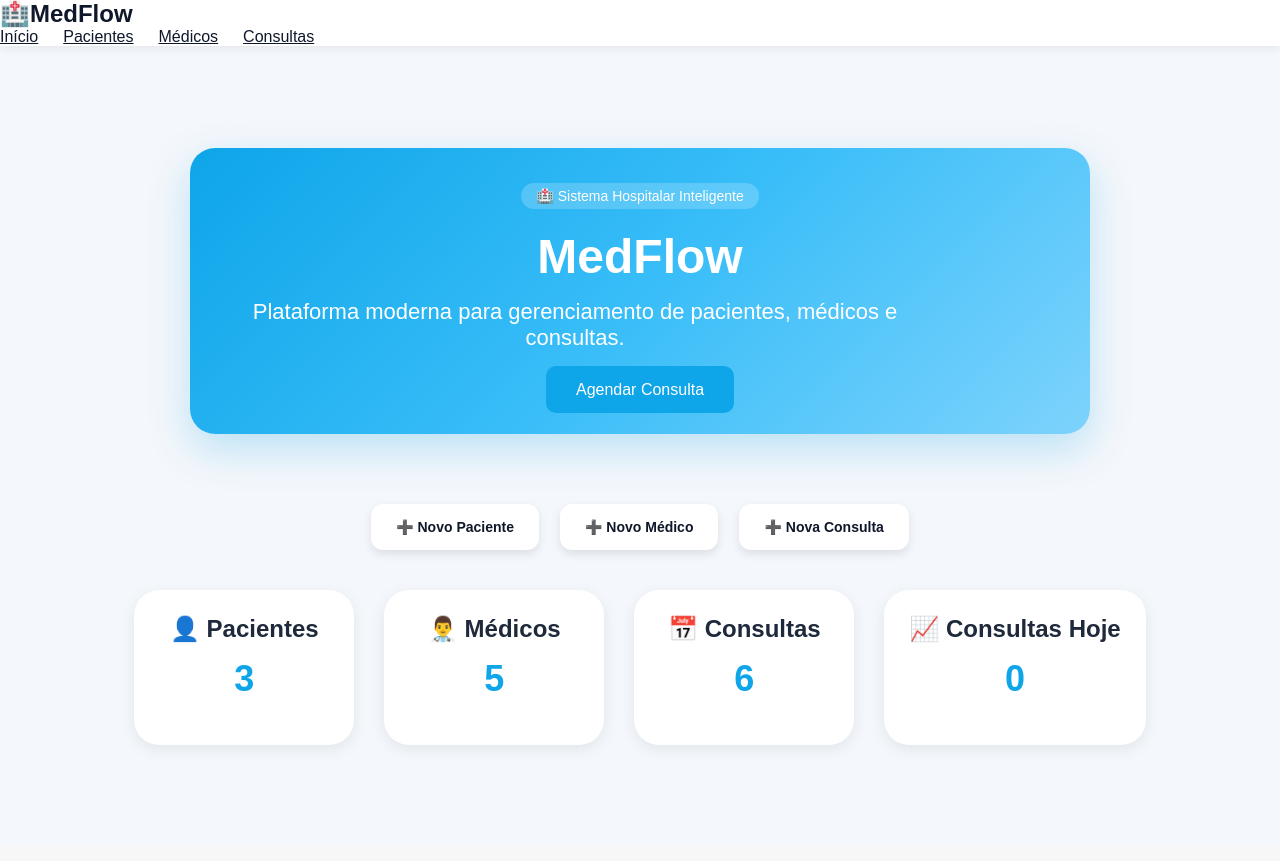
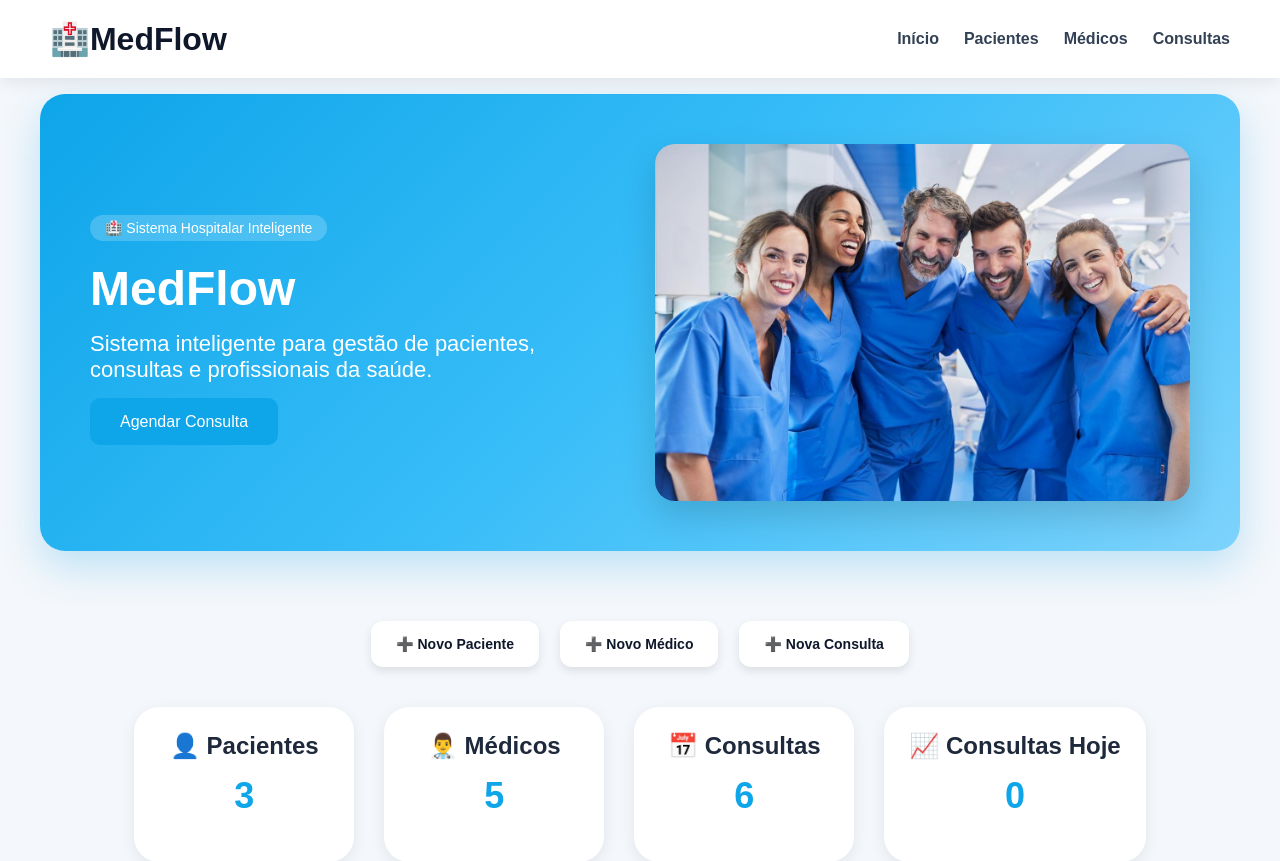
Before and after one commit to SamuelBerto/MedFlow, a Flask app: page / in a window 1280 px wide. Shown: the top 861 px of the page. Before the commit the page ends 749 px from the top, so only its background shows below. Run offline with Flask 3, Linux system fonts and the light colour scheme; data comes from the database, SQL or seed files in the repository.

Commit message:
feat: adiciona banner institucional e melhorias visuais na dashboard

```diff
--- a/static/css/style.css
+++ b/static/css/style.css
@@ -13,14 +13,24 @@ body {
 /* NAVBAR */
 .navbar {
     background: white;
-    color: #0f172a;
 
-    box-shadow: 0 2px 10px rgba(0,0,0,0.08);
+    display: flex;
+    justify-content: space-between;
+    align-items: center;
+
+    padding: 20px 50px;
+
+    box-shadow: 0 4px 15px rgba(0,0,0,0.08);
+
+    position: sticky;
+    top: 0;
+    z-index: 1000;
 }
 
 .logo {
-    font-size: 24px;
-    font-weight: bold;
+    font-size: 32px;
+    font-weight: 700;
+    color: #0f172a;
 }
 
 .menu {
@@ -29,11 +39,16 @@ body {
 }
 
 .menu a {
-   color: #0f172a;
+    color: #334155;
+
+    text-decoration: none;
+    font-weight: 600;
+
+    transition: 0.3s;
 }
 
 .menu a:hover {
-    color: #38bdf8;
+    color: #0ea5e9;
 }
 
 /*HERO */
@@ -227,11 +242,13 @@ table {
     #7dd3fc
     );
 
-    padding: 35px;
+    width: 100%;
+    max-width: 1200px;
+
+    padding: 50px;
     border-radius: 25px;
+
     color: white;
-    max-width: 900px;
-    width: 100%;
 
     margin-bottom: 40px;
 
@@ -255,3 +272,30 @@ table {
     margin-bottom: 30px;
     color: white;
 }
+.hero-content {
+    display: flex;
+    align-items: center;
+    justify-content: space-between;
+    gap: 30px;
+}
+.hero-text {
+    flex: 1;
+    text-align: left;
+}
+.hero-image {
+    flex: 1;
+    display: flex;
+    justify-content: center;
+}
+.hero-image img {
+    width: 100%;
+    max-width: 420%;
+    border-radius: 20px;
+
+    box-shadow: 0 15px 35px rgba(0, 0, 0, 0.15);
+
+    transition:  0.3s;
+}
+.hero-image img:hover {
+    transform: scale(1.03);
+}
--- a/templates/index.html
+++ b/templates/index.html
@@ -23,6 +23,10 @@
 
  <div class="hero-banner">
 
+    <div class="hero-content">
+
+        <div class="hero-text">
+
             <span class="hero-tag">
                 🏥 Sistema Hospitalar Inteligente
             </span>
@@ -30,13 +34,25 @@
             <h1>MedFlow</h1>
 
             <p>
-            Plataforma moderna para gerenciamento
-            de pacientes, médicos e consultas.
+               Sistema inteligente para gestão de pacientes,
+               consultas e profissionais da saúde.
             </p>
 
             <a href="/nova-consulta" class="btn">
                 Agendar Consulta
             </a>
+
+        </div>
+
+        <div class="hero-image">
+
+            <img
+                src="{{ url_for('static', filename='img/equipe-v3-img.jfif') }}"
+                alt="Equipe Médica">
+
+        </div>
+
+    </div>
 
 </div>
         <div class="acoes-rapidas">
```
Also changed, not shown: static/img/equipe-2-medflow-img.jfif (added), static/img/equipe-img-medflow.jfif (added), static/img/equipe-v3-img.jfif (added), static/img/familia-img.jfif (added). Lines whose indentation alone changed are shown as unchanged.
